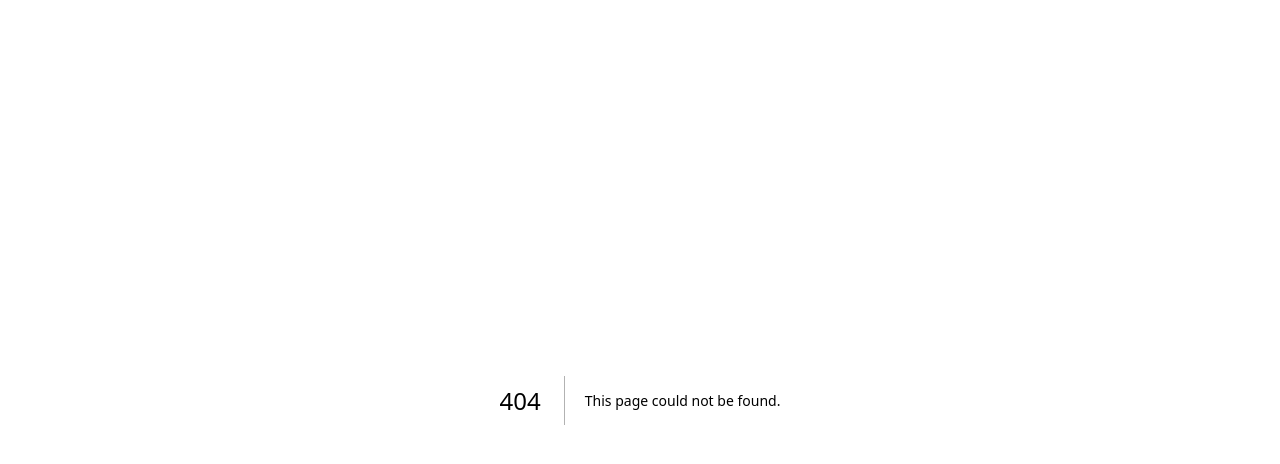
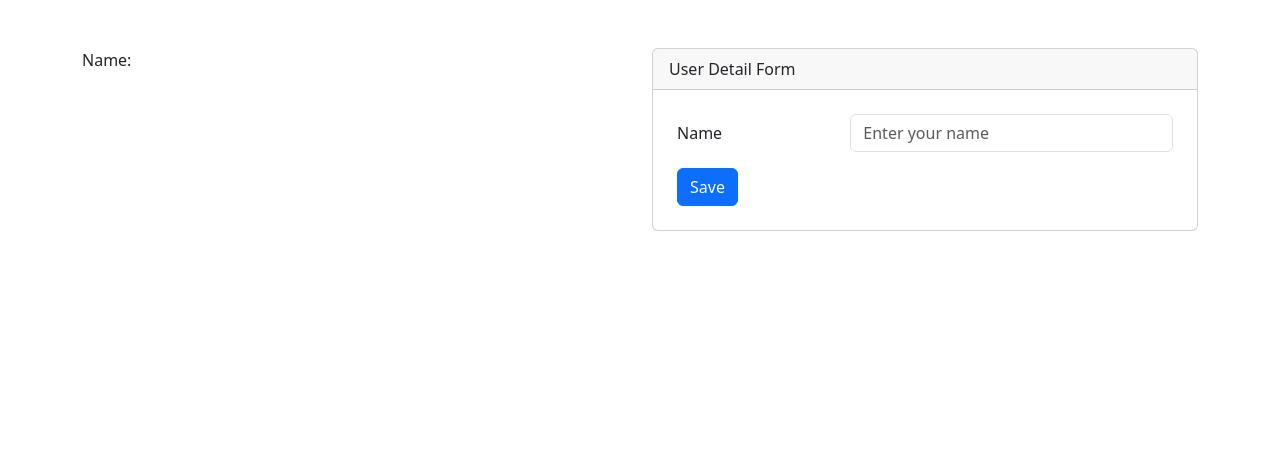
Before and after one commit to fardeen2636/fardeenproject, a Next.js app: page /testformat in a window 1280 px wide. Before the commit this address had no page. Shown: the top 464 px of the page. Built offline with nearby package versions, Linux system fonts and the light colour scheme.

Commit message:
add file

```diff
--- /dev/null
+++ b/pages/testformat/index.js
@@ -0,0 +1,61 @@
+import React, { useState } from "react";
+import { Button, Card, Col, Container, Form, Row } from "react-bootstrap";
+
+const initialFormValues = {};
+
+function TestPage() {
+  const [formData, setFormData] = useState(initialFormValues);
+
+  const handleChange = (e) => {
+    setFormData({
+      ...formData,
+      [e.target.name]: e.target.value,
+    });
+  };
+
+  const handleSubmitForm = (e) => {
+    e.preventDefault();
+    console.log("==submit the form==", e);
+  };
+
+  return (
+    <Container>
+      <Row className="justify-content-md-center mt-5">
+        <Col xs lg="6">
+          Name: {formData.name}
+        </Col>
+
+        <Col xs lg="6">
+          <Card className="">
+            <Card.Header>User Detail Form</Card.Header>
+            <Card.Body>
+              <Form className="p-2" onSubmit={handleSubmitForm}>
+                <Form.Group
+                  as={Row}
+                  className="mb-3"
+                  controlId="formPlaintextEmail"
+                >
+                  <Form.Label column sm="4">
+                    Name
+                  </Form.Label>
+                  <Col sm="8">
+                    <Form.Control
+                      name="name"
+                      placeholder="Enter your name"
+                      onChange={handleChange}
+                    />
+                  </Col>
+                </Form.Group>
+                <Button variant="primary" type="submit">
+                  Save
+                </Button>{" "}
+              </Form>
+            </Card.Body>
+          </Card>
+        </Col>
+      </Row>
+    </Container>
+  );
+}
+
+export default TestPage;
```
Also changed, not shown: pages/Reference/index.js (added, +32 -0 lines), pages/stopwatch/index.js (added, +60 -0 lines).
